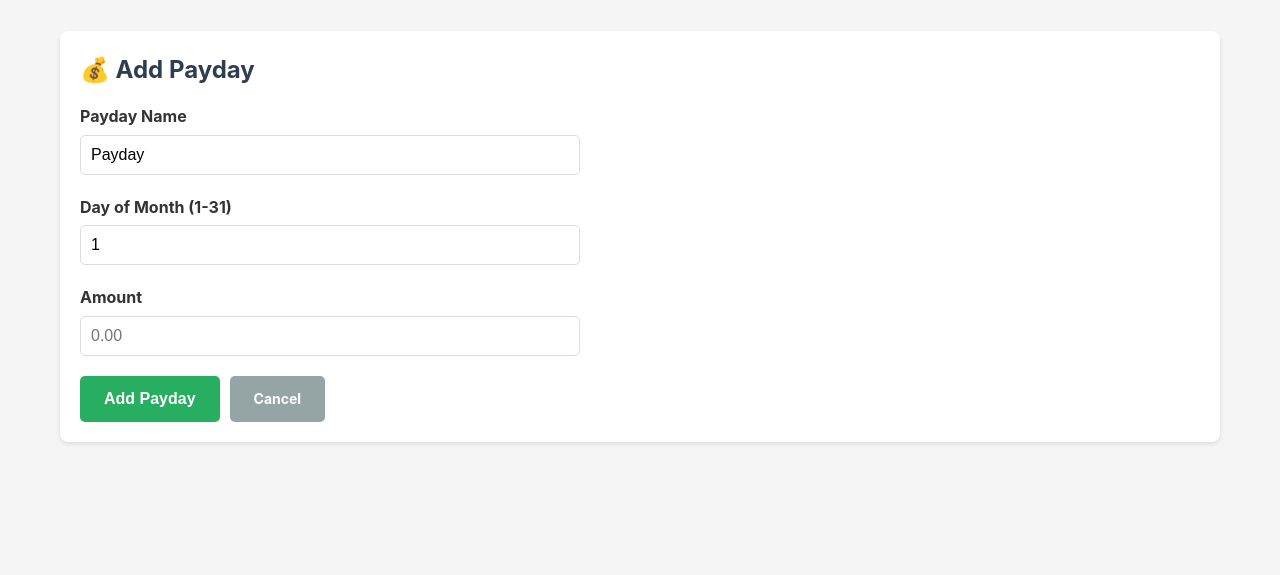
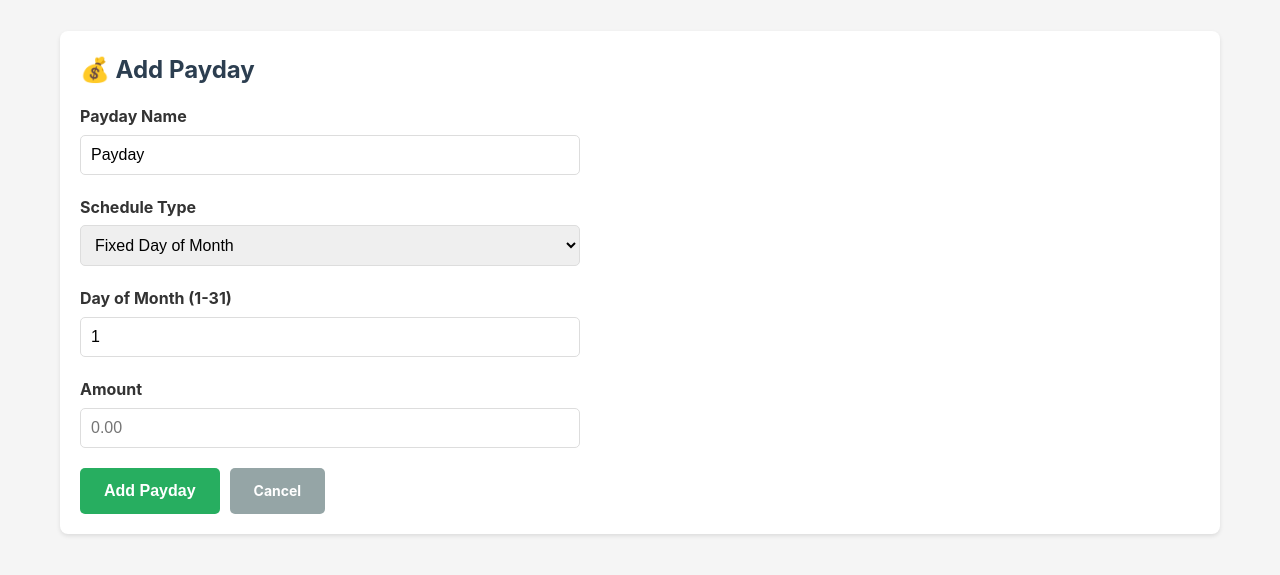
Before and after one commit to stevenlutsky-oss/debt-tracker-app, a Flask app: page /paydays/add in a window 1280 px wide. Shown: the part 207-782 px from the top of the page. Run offline with Flask 2, Linux system fonts and the light colour scheme; the visitor is signed in with stand-in values (Sample User, id 1).

Commit message:
Add flexible paydays: 2nd Friday and Last Friday support

```diff
--- a/app.py
+++ b/app.py
@@ -28,6 +28,44 @@ app.secret_key = os.environ.get('SECRET_KEY', 'debt-tracker-secret-key')
 # Simple auth config
 ADMIN_USER = os.environ.get('ADMIN_USER', 'stevenlutsky@gmail.com')
 ADMIN_PASS = os.environ.get('ADMIN_PASS', '!8Rooper1617')
+
+def get_payday_day(payday, month, year):
+    """Calculate actual day number for a payday based on its type"""
+    payday_type = payday.get('payday_type', 'day_of_month')
+
+    if payday_type == 'day_of_month':
+        return payday['day']
+    elif payday_type == 'second_friday':
+        # Find 2nd Friday of the month
+        return get_nth_weekday_of_month(year, month, 4, 2)  # 4 = Friday
+    elif payday_type == 'last_friday':
+        # Find last Friday of the month
+        return get_last_weekday_of_month(year, month, 4)  # 4 = Friday
+
+    return payday['day']
+
+def get_nth_weekday_of_month(year, month, weekday, n):
+    """Get the nth weekday of a month (weekday: 0=Mon, 4=Fri)"""
+    from datetime import date
+    # First day of month
+    first_day = date(year, month, 1)
+    # Find first occurrence of the weekday
+    days_until = (weekday - first_day.weekday()) % 7
+    first_weekday = first_day + timedelta(days=days_until)
+    # Get nth occurrence
+    return first_weekday.day + (n - 1) * 7
+
+def get_last_weekday_of_month(year, month, weekday):
+    """Get the last weekday of a month (weekday: 0=Mon, 4=Fri)"""
+    from datetime import date
+    # Last day of month
+    if month == 12:
+        last_day = date(year + 1, 1, 1) - timedelta(days=1)
+    else:
+        last_day = date(year, month + 1, 1) - timedelta(days=1)
+    # Find last occurrence of the weekday
+    days_back = (last_day.weekday() - weekday) % 7
+    return last_day.day - days_back
 
 def login_required(f):
     """Decorator to require login"""
@@ -884,7 +922,8 @@ def api_calendar(month=None, year=None):
 
         # Add any paydays on or before this day
         for payday in paydays:
-            if payday['day'] == day:
+            payday_day = get_payday_day(payday, month, year)
+            if payday_day == day:
                 running_balance += payday['amount']
 
         # Subtract card payments due on this day
@@ -917,7 +956,7 @@ def api_calendar(month=None, year=None):
         'expected_balance_by_day': expected_balance_by_day,
         'cards': [{'id': c['id'], 'name': c['name'], 'due_day': c['due_day']} for c in cards],
         'expenses': [{'id': e['id'], 'name': e['name'], 'amount': e['amount'], 'due_day': e['due_day'], 'icon': e['icon']} for e in expenses],
-        'paydays': [{'id': p['id'], 'day': p['day'], 'amount': p['amount'], 'name': p['name']} for p in paydays]
+        'paydays': [{'id': p['id'], 'day': get_payday_day(p, month, year), 'amount': p['amount'], 'name': p['name'], 'payday_type': p.get('payday_type', 'day_of_month')} for p in paydays]
     })
 
 @app.route('/calendar')
@@ -1224,16 +1263,17 @@ def paydays():
 def add_payday():
     """Add a new payday"""
     if request.method == 'POST':
-        day = int(request.form['day'])
+        day = int(request.form.get('day', 1))
         amount = float(request.form['amount'])
         name = request.form.get('name', 'Payday')
+        payday_type = request.form.get('payday_type', 'day_of_month')
 
         conn = get_db()
         cursor = conn.cursor()
         cursor.execute('''
-            INSERT INTO paydays (day, amount, name)
-            VALUES (?, ?, ?)
-        ''', (day, amount, name))
+            INSERT INTO paydays (day, amount, name, payday_type)
+            VALUES (?, ?, ?, ?)
+        ''', (day, amount, name, payday_type))
         conn.commit()
         conn.close()
 
@@ -1250,14 +1290,15 @@ def edit_payday(payday_id):
     cursor = conn.cursor()
 
     if request.method == 'POST':
-        day = int(request.form['day'])
+        day = int(request.form.get('day', 1))
         amount = float(request.form['amount'])
         name = request.form.get('name', 'Payday')
+        payday_type = request.form.get('payday_type', 'day_of_month')
 
         cursor.execute('''
-            UPDATE paydays SET day = ?, amount = ?, name = ?
+            UPDATE paydays SET day = ?, amount = ?, name = ?, payday_type = ?
             WHERE id = ?
-        ''', (day, amount, name, payday_id))
+        ''', (day, amount, name, payday_type, payday_id))
         conn.commit()
         conn.close()
 
--- a/templates/payday_form.html
+++ b/templates/payday_form.html
@@ -16,8 +16,18 @@
         </div>
 
         <div style="margin-bottom: 20px;">
+            <label style="display: block; margin-bottom: 5px; font-weight: bold;">Schedule Type</label>
+            <select name="payday_type" id="paydayType" onchange="togglePaydayFields()"
+                    style="width: 100%; padding: 10px; border: 1px solid #ddd; border-radius: 5px; font-size: 16px;">
+                <option value="day_of_month" {% if payday and payday.payday_type == 'day_of_month' %}selected{% endif %}>Fixed Day of Month</option>
+                <option value="second_friday" {% if payday and payday.payday_type == 'second_friday' %}selected{% endif %}>2nd Friday of Month</option>
+                <option value="last_friday" {% if payday and payday.payday_type == 'last_friday' %}selected{% endif %}>Last Friday of Month</option>
+            </select>
+        </div>
+
+        <div id="dayOfMonthField" style="margin-bottom: 20px; {% if payday and payday.payday_type != 'day_of_month' %}display: none;{% endif %}">
             <label style="display: block; margin-bottom: 5px; font-weight: bold;">Day of Month (1-31)</label>
-            <input type="number" name="day" value="{{ payday.day if payday else '1' }}" required min="1" max="31"
+            <input type="number" name="day" value="{{ payday.day if payday else '1' }}" min="1" max="31"
                    style="width: 100%; padding: 10px; border: 1px solid #ddd; border-radius: 5px; font-size: 16px;">
         </div>
 
@@ -37,4 +47,20 @@
     </form>
 </div>
 
+<script>
+function togglePaydayFields() {
+    var type = document.getElementById('paydayType').value;
+    var dayField = document.getElementById('dayOfMonthField');
+    var dayInput = dayField.querySelector('input');
+
+    if (type === 'day_of_month') {
+        dayField.style.display = 'block';
+        dayInput.required = true;
+    } else {
+        dayField.style.display = 'none';
+        dayInput.required = false;
+    }
+}
+</script>
+
 {% endblock %}
```
Also changed, not shown: templates/paydays.html (+11 -1 lines), debt.db.
